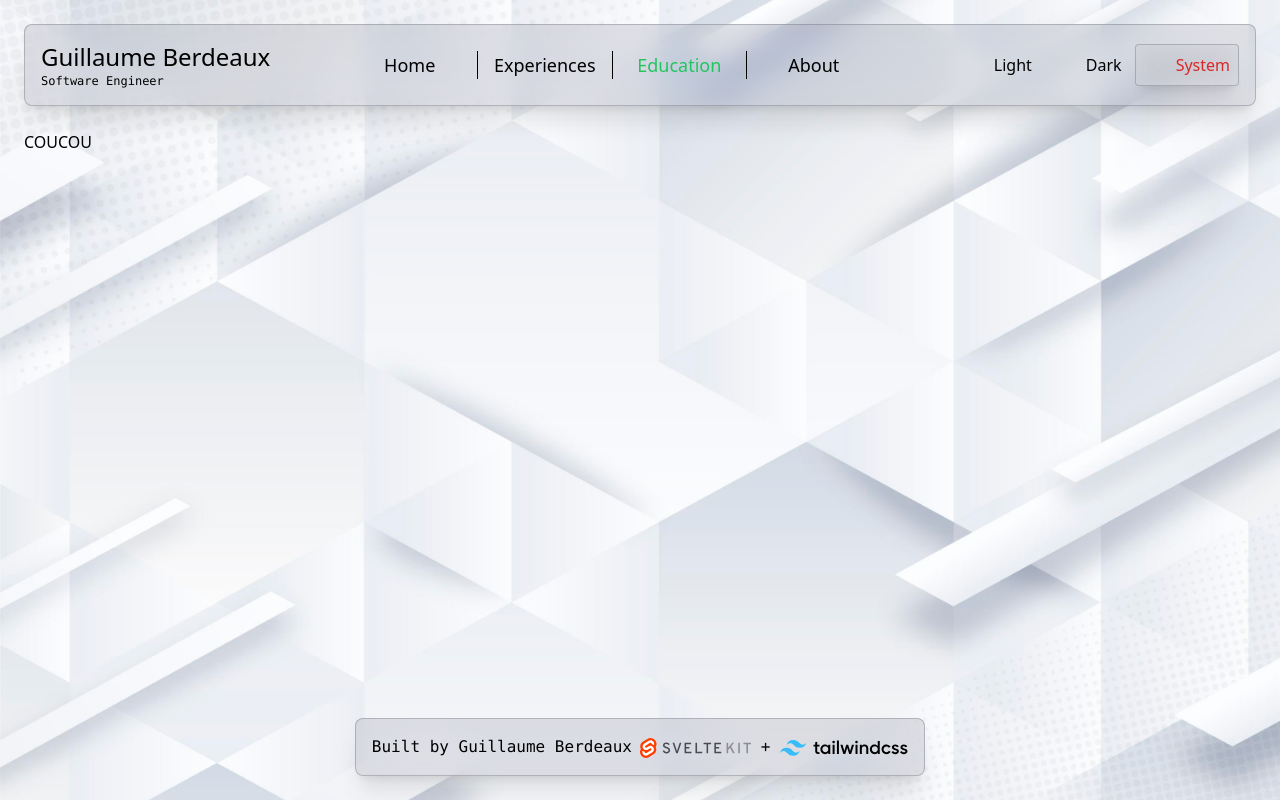
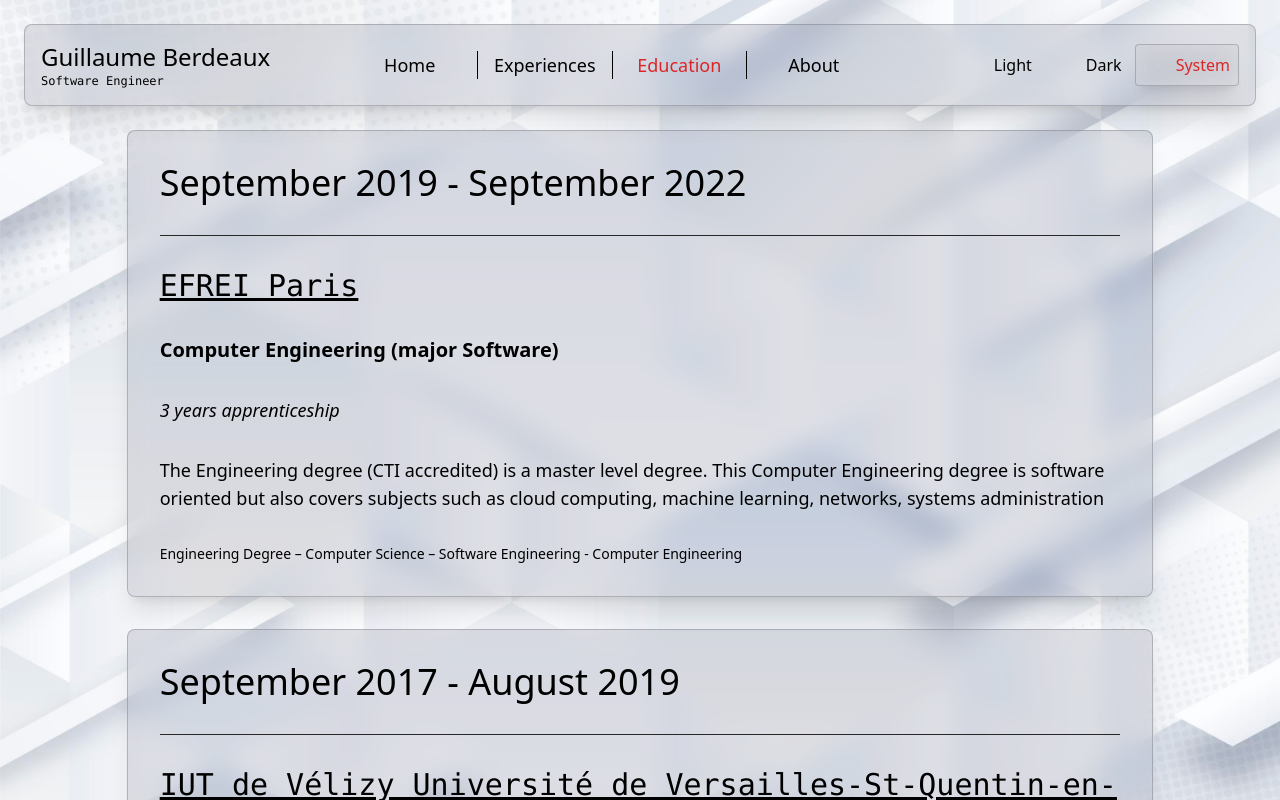
Before and after one commit to Abydos12/cv, a SvelteKit app: page /education in a window 1280 px wide. Built offline with nearby package versions, Linux system fonts and the light colour scheme; some icons are missing.

Commit message:
add educations

```diff
--- a/src/lib/components/CorporateExperiences.svelte
+++ b/src/lib/components/CorporateExperiences.svelte
@@ -2,6 +2,7 @@
 	import typescriptLogo from '$lib/icons/typescript-logo.svg';
 	import pythonLogo from '$lib/icons/python-logo.svg';
 	import IconTag from '$lib/components/IconTag.svelte';
+	import { DocumentDownload, Launch } from 'carbon-icons-svelte';
 </script>
 
 <h2 class="text-2xl font-bold">
--- a/src/lib/components/Header.svelte
+++ b/src/lib/components/Header.svelte
@@ -1,10 +1,8 @@
 <script>
 	import ThemeSwitcher from '$lib/components/ThemeSwitcher.svelte';
 	import Menu from 'carbon-icons-svelte/lib/Menu.svelte';
-	import linkedinLogo from '$lib/icons/linkedin-logo.svg';
 	import { page } from '$app/stores';
-	import { applyMode, mode, modes } from '$lib/tools/darkMode.js';
-	import { Close, CloseLarge } from 'carbon-icons-svelte';
+	import { CloseLarge } from 'carbon-icons-svelte';
 
 	const links = [
 		{ url: '/', label: 'Home' },
@@ -49,7 +47,7 @@
 <!--</header>-->
 
 <header
-	class="glass p-4 flex justify-between lg:grid lg:grid-flow-col lg:auto-cols-max gap-2 items-center"
+	class="glass p-4 flex justify-between lg:grid lg:grid-flow-col lg:auto-cols-max gap-2 items-center sticky top-0 z-10"
 >
 	<div class="">
 		<div class="text-lg lg:text-2xl">Guillaume Berdeaux</div>
@@ -62,7 +60,7 @@
 		{#each links as link}
 			<a
 				href={link.url}
-				class="px-4 hover:underline {$page.url.pathname === link.url ? 'text-green-500' : ''}"
+				class="px-4 hover:underline {$page.url.pathname === link.url ? 'text-red-600 dark:text-green-500' : ''}"
 			>
 				{link.label}
 			</a>
--- a/src/routes/education/+page.svelte
+++ b/src/routes/education/+page.svelte
@@ -1 +1,42 @@
-COUCOU
+<script>
+	const educations = [
+		{
+			period: 'September 2019 - September 2022',
+			school: 'EFREI Paris',
+			description:
+				'The Engineering degree (CTI accredited) is a master level degree. This Computer Engineering degree is software oriented but also covers subjects such as cloud computing, machine learning, networks, systems administration',
+			details: '3 years apprenticeship',
+			diploma: {
+				title: 'Computer Engineering (major Software)',
+				url: 'https://www.cti-commission.fr/'
+			},
+			tags: 'Engineering Degree – Computer Science – Software Engineering - Computer Engineering'
+		},
+		{
+			period: 'September 2017 - August 2019',
+			school: 'IUT de Vélizy Université de Versailles-St-Quentin-en-Yvelines',
+			description:
+				'The DUT (Diplôme Universitaire de technologie - Technological University Degree) is a two years university degree leading to the technician title. It encompasses all areas of computer science such as programming, networks, operating systems, databases.',
+			details: '2 years training with a 3-month internship',
+			diploma: {
+				title: 'DUT informatique (Technological University Degree - computer science)',
+				url: 'https://www.cti-commission.fr/'
+			},
+			tags: 'Technological University Degree – Computer Science'
+		}
+	];
+</script>
+
+<div class="h-full flex flex-col gap-4 lg:gap-8 lg:w-5/6 m-auto">
+	{#each educations as e}
+		<div class="glass p-4 lg:p-8 flex flex-col gap-4 lg:gap-8">
+			<div class="text-xl lg:text-4xl">{e.period}</div>
+			<hr class="border-zinc-800 dark:border-zinc-200">
+			<div class="text-lg lg:text-3xl font-mono"><u>{e.school}</u></div>
+			<p class="font-semibold lg:text-xl">{e.diploma.title}</p>
+			<p class="lg:text-lg"><i>{e.details}</i></p>
+			<p class="lg:text-lg">{e.description}</p>
+			<p class="text-sm">{e.tags}</p>
+		</div>
+	{/each}
+</div>
--- a/src/routes/experiences/+page.svelte
+++ b/src/routes/experiences/+page.svelte
@@ -1 +1,11 @@
-COUCOU
+
+<div class="h-full">
+
+		<div class="glass p-4 lg:p-8">
+			<div class="text-3xl lg:text-4xl">September 2019 - September 2022 (3 years)</div>
+			<div class="text-lg lg:text-3xl font-mono">Software Engineer</div>
+			<p class="flex-1 mt-4 text-lg"></p>
+		</div>
+
+
+</div>
```
